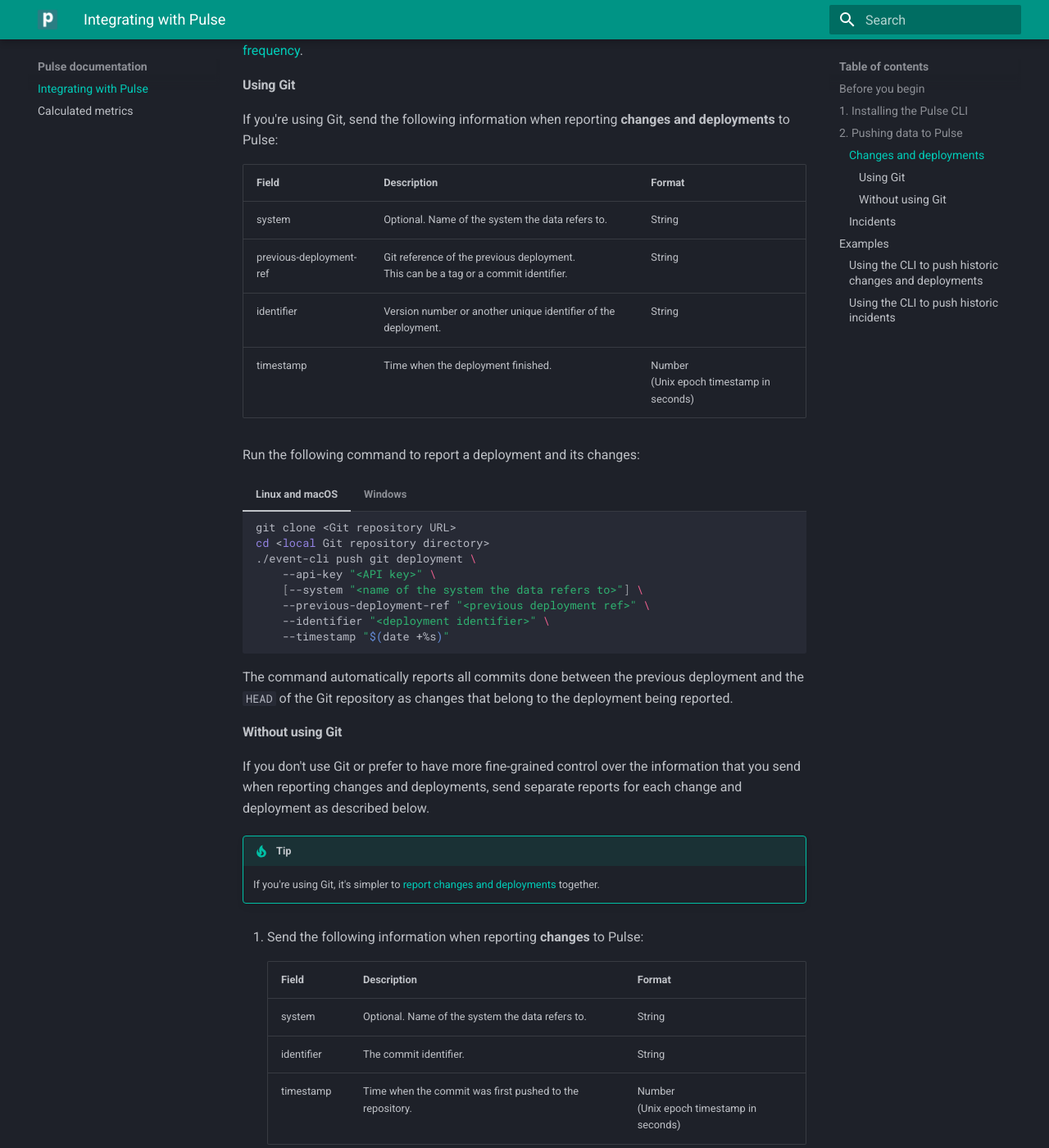
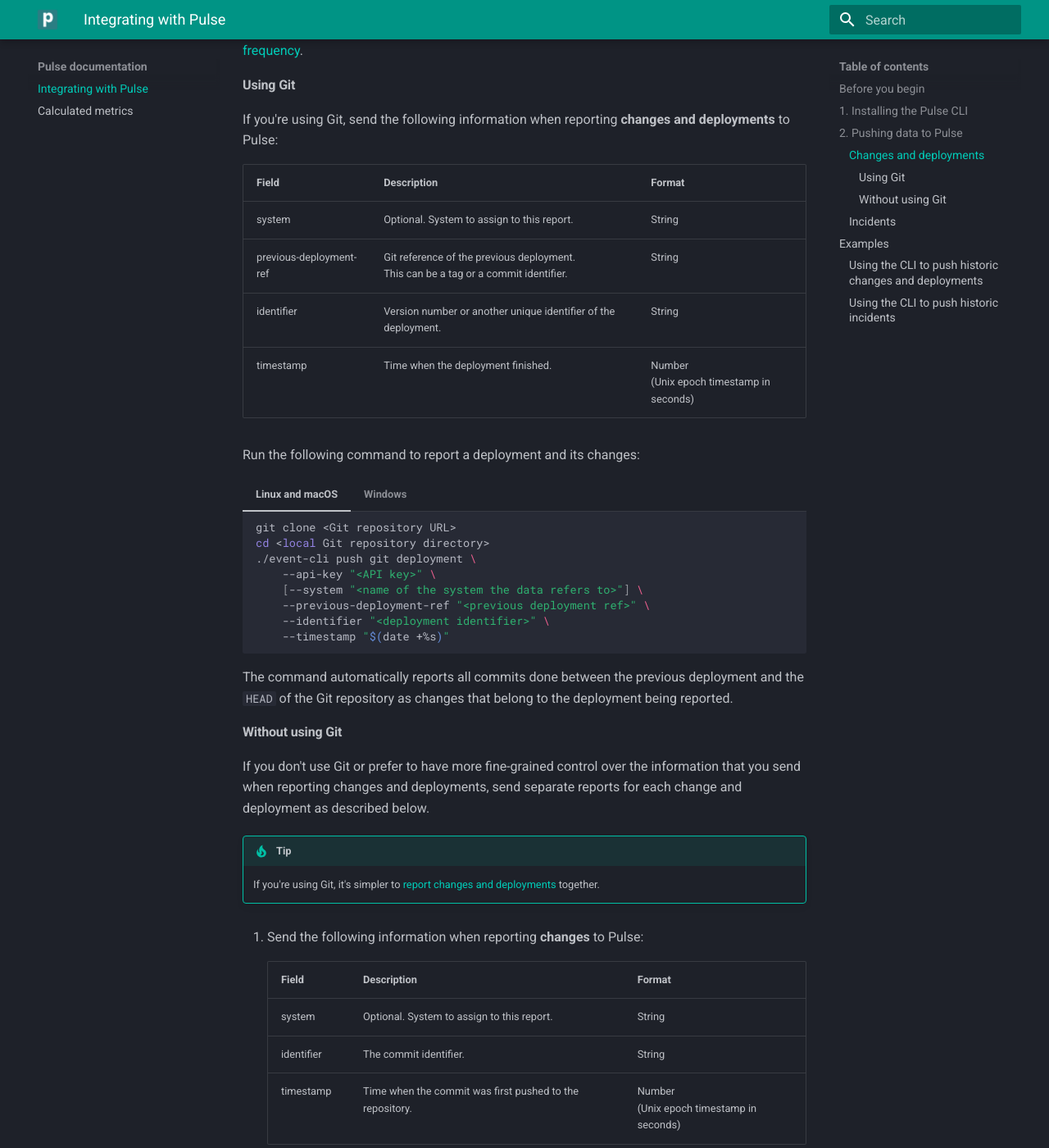
Before and after one commit to codacy/pulse-user-docs, an MkDocs documentation site: the page built from docs/index.md, in a window 1280 px wide and 1400 px high, scrolled down 2200 px. Shown: the whole window at 82% size. Built offline with MkDocs 1.6.1 and Material for MkDocs 9.7.7, drawn with Linux system fonts in a browser that asks for light colours; some of the changed text lies outside the part shown.

Commit message:
clean: Simplify description of system field

```diff
--- a/docs/index.md
+++ b/docs/index.md
@@ -99,7 +99,7 @@
 
 | Field                   | Description                                                                             | Format                                       |
 | ----------------------- | --------------------------------------------------------------------------------------- | -------------------------------------------- |
-| system                  | Optional. Name of the system the data refers to.                                        | String                                       |
+| system                  | Optional. System to assign to this report.                                              | String                                       |
 | previous-deployment-ref | Git reference of the previous deployment.<br/>This can be a tag or a commit identifier. | String                                       |
 | identifier              | Version number or another unique identifier of the deployment.                          | String                                       |
 | timestamp               | Time when the deployment finished.                                                      | Number<br/>(Unix epoch timestamp in seconds) |
@@ -142,7 +142,7 @@
 
     | Field      | Description                                              | Format                                       |
     | ---------- | -------------------------------------------------------- | -------------------------------------------- |
-    | system     | Optional. Name of the system the data refers to.         | String                                       |
+    | system     | Optional. System to assign to this report.               | String                                       |
     | identifier | The commit identifier.                                   | String                                       |
     | timestamp  | Time when the commit was first pushed to the repository. | Number<br/>(Unix epoch timestamp in seconds) |
 
@@ -170,7 +170,7 @@
 
     | Field      | Description                                                    | Format                                       |
     | ---------- | -------------------------------------------------------------- | -------------------------------------------- |
-    | system     | Optional. Name of the system the data refers to.               | String                                       |
+    | system     | Optional. System to assign to this report.                     | String                                       |
     | identifier | Version number or another unique identifier of the deployment. | String                                       |
     | timestamp  | Time when the deployment finished.                             | Number<br/>(Unix epoch timestamp in seconds) |
     |            | Commit identifiers included in the deployment.                 | String<br/>(space-separated list)            |
@@ -212,7 +212,7 @@
 
 | Field             | Description                                      | Format                                       |
 | ----------------- | ------------------------------------------------ | -------------------------------------------- |
-| system            | Optional. Name of the system the data refers to. | String                                       |
+| system            | Optional. System to assign to this report.       | String                                       |
 | identifier        | A unique identifier of the incident.             | String                                       |
 | timestampCreated  | Time when the incident started or was detected.  | Number<br/>(Unix epoch timestamp in seconds) |
 | timestampResolved | Time when the incident was resolved.             | Number<br/>(Unix epoch timestamp in seconds) |
```
